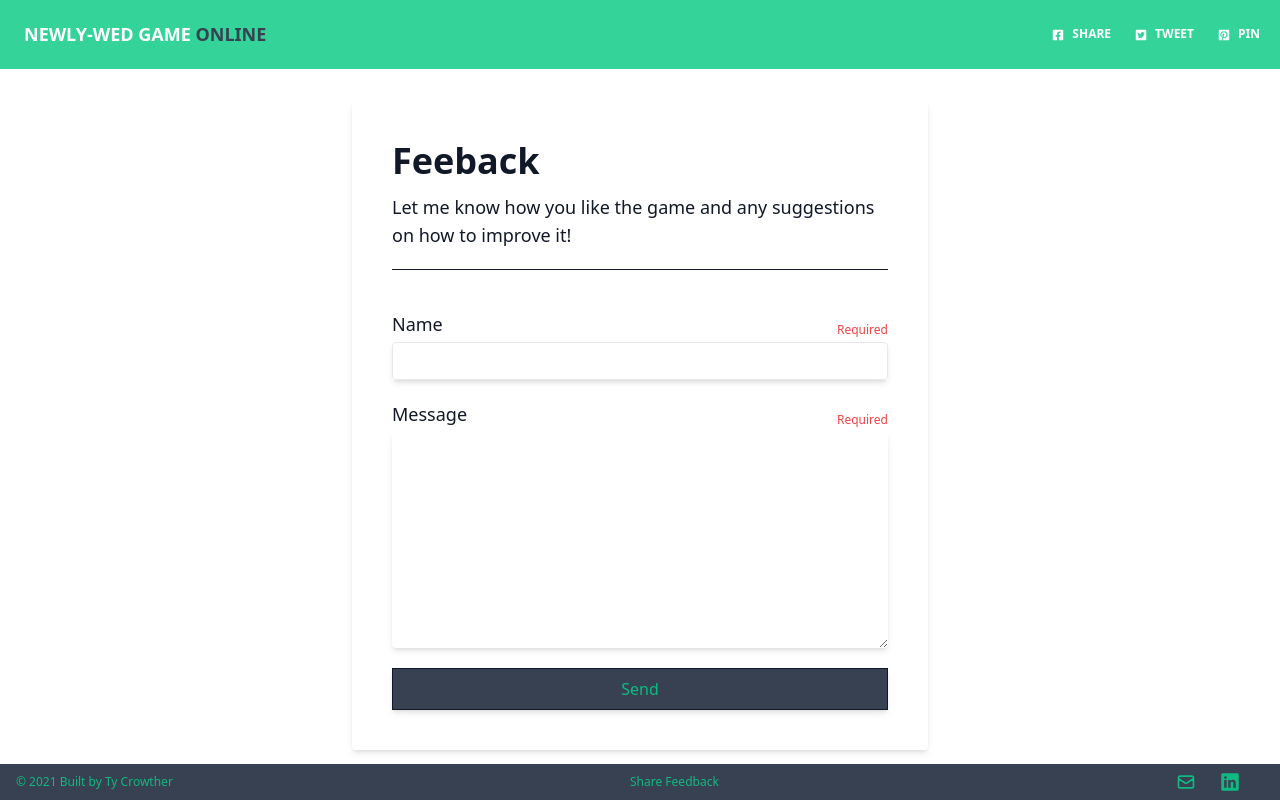
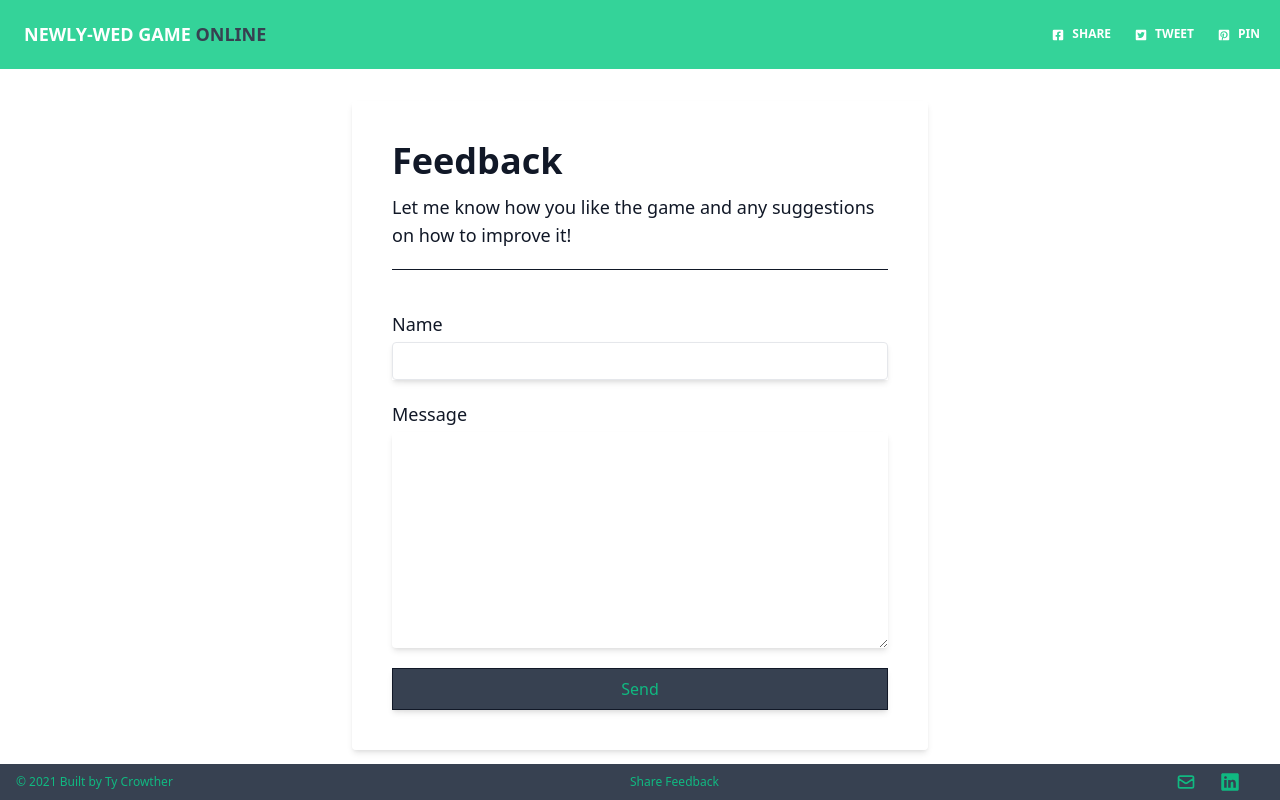
Before and after one commit to tcrowth07/newlywedgame, a React (Create React App) app: page /feedback in a window 1280 px wide. Built offline with nearby package versions, Linux system fonts and the light colour scheme.

Commit message:
added validations feedback form

```diff
--- a/src/Feedback.tsx
+++ b/src/Feedback.tsx
@@ -5,17 +5,32 @@ import { useHistory } from "react-router-dom";
 
 function Feedback() {
     let history = useHistory();
-    function sendEmail(e : any) {
-        e.preventDefault();
+    function sendEmail(e: any) {
+      e.preventDefault();
 
-        emailjs.sendForm('service_iegyvfq', 'template_2akjg4g', e.target, 'user_50rnFVFh6oUClyRZuI8VK')
-          .then((result) => {
+      //@ts-ignore
+      if (!e.target[0].value) { document.getElementById('nameError').innerHTML = "Name Required" }
+      //@ts-ignore
+      if (!e.target[1].value) { document.getElementById('messageError').innerHTML = "Message Required" }
+      if (e.target[0].value && e.target[1].value) {
+        emailjs
+          .sendForm(
+            "service_iegyvfq",
+            "template_2akjg4g",
+            e.target,
+            "user_50rnFVFh6oUClyRZuI8VK"
+          )
+          .then(
+            (result) => {
               console.log(result.text);
-          }, (error) => {
+            },
+            (error) => {
               console.log(error.text);
-          });
-        history.push("/feedback-confirmation")
+            }
+          );
+        history.push("/feedback-confirmation");
       }
+    }
 
   return (
     <motion.div
@@ -26,18 +41,18 @@ function Feedback() {
 
     <form onSubmit={sendEmail} className="p-10 max-w-xl mx-auto shadow-md border-0 dark:bg-gray-800 text-gray-900 dark:text-gray-100 rounded">
         <div className="mb-10">
-            <h1 className="font-bold text-4xl mb-3">Feeback</h1>
+            <h1 className="font-bold text-4xl mb-3">Feedback</h1>
             <p className="font-medium text-lg mb-5">Let me know how you like the game and any suggestions on how to improve it!</p>
             <hr className="border-gray-900 dark:border-gray-100"/>
         </div>
         <div className="mb-5">
-            <label htmlFor="name" className="text-lg flex justify-between items-end"><span>Name</span><span className="text-xs text-red-500 ">Required</span></label>
+            <label htmlFor="name" className="text-lg flex justify-between items-end"><span>Name</span><span id="nameError" className="text-xs text-red-500 "></span></label>
             <div className="mt-1 flex shadow-md">
                 <input type="text" name="user_name" className="flex-1 p-2 block w-full sm:text-sm rounded border dark:border-gray-100 bg-white dark:bg-gray-900"/>
             </div>
         </div>
         <div className="mb-5 mt-5">
-            <label htmlFor="message" className="text-lg flex justify-between items-end"><span>Message</span><span className="text-xs text-red-500">Required</span></label>
+            <label htmlFor="message" className="text-lg flex justify-between items-end"><span>Message</span><span id="messageError" className="text-xs text-red-500"></span></label>
             <textarea name="message" id="message" cols={30} rows={10} className="p-2 shadow-md mt-1 block w-full sm:text-sm rounded border-gray-900 dark:border-gray-100 bg-white dark:bg-gray-900"></textarea>
         </div>
 
```
